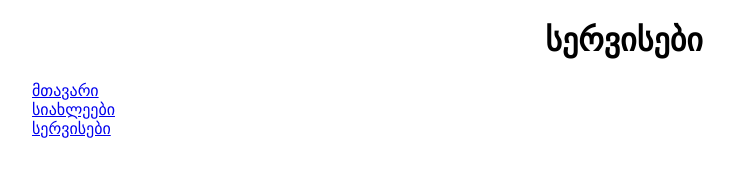
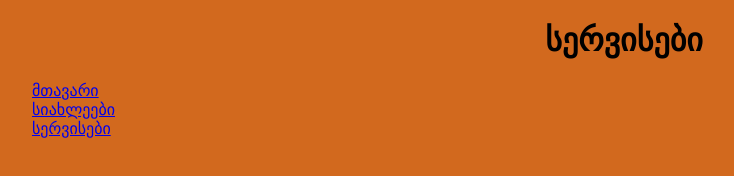
Before and after one commit to peikra/exercise3, a plain HTML site: page service.html in a window 1280 px wide. Shown: the whole page, without its empty margins (16-750 px from the left). Drawn offline with Linux system fonts and the light colour scheme.

Commit message:
Adding a background colors into the pages

```diff
--- a/service.html
+++ b/service.html
@@ -10,6 +10,10 @@
         }
         ul {
             list-style: none;
+        }
+
+        body {
+            background-color: chocolate;
         }
 
 
```
Also changed, not shown: index.html (+3 -5 lines), news.html (+4 -0 lines).
